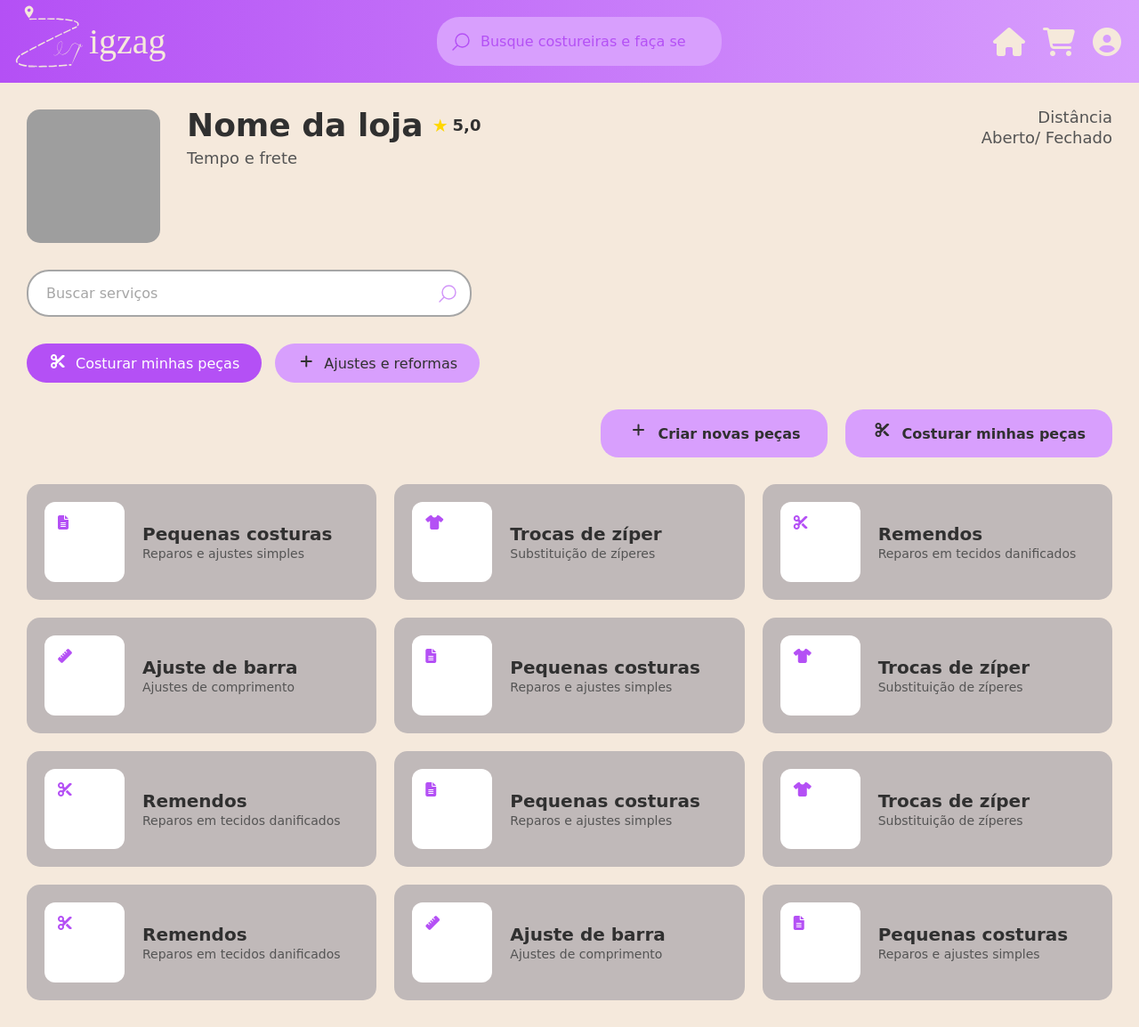
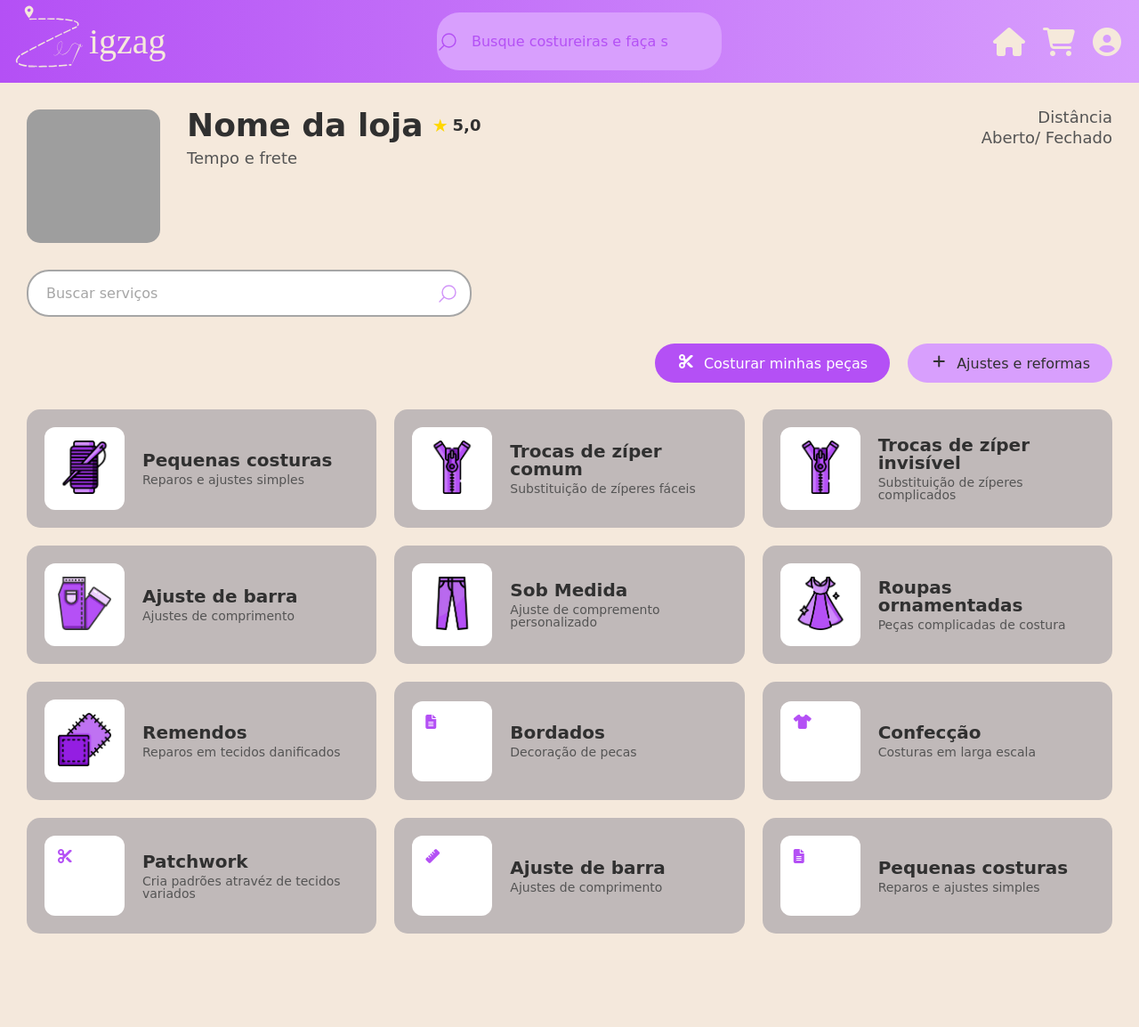
Before and after one commit to ZigZagTTE/zigzagprojeto, a PHP site: page /usuario/home-cliente-loja.php in a window 1280 px wide. Shown: the whole page at 89% size. After the commit the page ends 1049 px from the top, so only its background shows below. Run offline with PHP 8.4, Linux system fonts and the light colour scheme; some libraries are stand-ins or nearby versions; some web fonts are replaced; grey boxes are pictures that could not be loaded.

Commit message:
atualizando o home loja

```diff
--- a/usuario/home-cliente-loja.php
+++ b/usuario/home-cliente-loja.php
@@ -37,7 +37,7 @@
     <div class="info-loja">
         <!-- Header da Loja -->
         <div class="loja-header">
-            <img src="../design/images/loja-exemplo.jpg" alt="Foto da loja" class="loja-imagem">
+                <img src="https://media.istockphoto.com/id/520137102/pt/foto/desenhar-e-do-conselho.jpg?s=612x612&w=0&k=20&c=eqVmb2JzXO-Y-Rf6NUyhPucFZvT67NcW6qBFxpV-X84=" alt="Foto da loja" class="loja-imagem">
                 <div class="loja-info">
                     <div class="loja-nome">
                         Nome da loja
@@ -54,7 +54,10 @@
                 </div>
         </div>
 
+
+
         <!-- Busca de Serviços -->
+
             <div class="busca-servicos">
                 <div class="busca-container">
                     <input type="text" placeholder="Buscar serviços" class="busca-input">
@@ -76,23 +79,14 @@
                 </div>
             </div>
 
-        <!-- Botões de Ação -->
-        <div class="action-buttons">
-            <button class="action-btn">
-                <i class="fa-solid fa-plus action-icon"></i>
-                Criar novas peças
-            </button>
-            <button class="action-btn">
-                <i class="fa-solid fa-scissors action-icon"></i>
-                Costurar minhas peças
-            </button>
-        </div>
+
+
 
         <!-- Grid de Serviços -->
         <div class="servicos-grid">
             <div class="servico-card">
                 <div class="servico-icon-container">
-                    <i class="fa-solid fa-file-lines servico-icon"></i>
+                    <img class="servico-icon" src="../design/images/usu_img/agulha.png" alt="Pequenas costuras">
                 </div>
                 <div class="servico-info">
                     <div class="servico-nome">Pequenas costuras</div>
@@ -102,27 +96,27 @@
 
             <div class="servico-card">
                 <div class="servico-icon-container">
-                    <i class="fa-solid fa-shirt servico-icon"></i>
+                    <img class="servico-icon" src="../design/images/usu_img/ziper.png" alt="Zíper comum">
                 </div>
                 <div class="servico-info">
-                    <div class="servico-nome">Trocas de zíper</div>
-                    <div class="servico-descricao">Substituição de zíperes</div>
+                    <div class="servico-nome">Trocas de zíper comum</div>
+                    <div class="servico-descricao">Substituição de zíperes fáceis</div>
                 </div>
             </div>
 
             <div class="servico-card">
                 <div class="servico-icon-container">
-                    <i class="fa-solid fa-cut servico-icon"></i>
+                    <img class="servico-icon" src="../design/images/usu_img/ziper.png" alt="Zíper invisivel">
                 </div>
                 <div class="servico-info">
-                    <div class="servico-nome">Remendos</div>
-                    <div class="servico-descricao">Reparos em tecidos danificados</div>
+                    <div class="servico-nome">Trocas de zíper invisível</div>
+                    <div class="servico-descricao">Substituição de zíperes complicados</div>
                 </div>
             </div>
 
             <div class="servico-card">
                 <div class="servico-icon-container">
-                    <i class="fa-solid fa-ruler servico-icon"></i>
+                    <img class="servico-icon" src="../design/images/usu_img/calca.png" alt="Barras">
                 </div>
                 <div class="servico-info">
                     <div class="servico-nome">Ajuste de barra</div>
@@ -132,27 +126,27 @@
 
             <div class="servico-card">
                 <div class="servico-icon-container">
-                    <i class="fa-solid fa-file-lines servico-icon"></i>
+                    <img class="servico-icon" src="../design/images/usu_img/calça.png" alt="Sob medida">
                 </div>
                 <div class="servico-info">
-                    <div class="servico-nome">Pequenas costuras</div>
-                    <div class="servico-descricao">Reparos e ajustes simples</div>
+                    <div class="servico-nome">Sob Medida</div>
+                    <div class="servico-descricao">Ajuste de compremento personalizado</div>
                 </div>
             </div>
 
             <div class="servico-card">
                 <div class="servico-icon-container">
-                    <i class="fa-solid fa-shirt servico-icon"></i>
+                    <img class="servico-icon" src="../design/images/usu_img/vestido.png" alt="Roupas ornamentadas">
                 </div>
                 <div class="servico-info">
-                    <div class="servico-nome">Trocas de zíper</div>
-                    <div class="servico-descricao">Substituição de zíperes</div>
+                    <div class="servico-nome">Roupas ornamentadas</div>
+                    <div class="servico-descricao">Peças complicadas de costura</div>
                 </div>
             </div>
 
             <div class="servico-card">
                 <div class="servico-icon-container">
-                    <i class="fa-solid fa-cut servico-icon"></i>
+                    <img class="servico-icon" src="../design/images/usu_img/tecido.png" alt="Remendos">
                 </div>
                 <div class="servico-info">
                     <div class="servico-nome">Remendos</div>
@@ -165,8 +159,8 @@
                     <i class="fa-solid fa-file-lines servico-icon"></i>
                 </div>
                 <div class="servico-info">
-                    <div class="servico-nome">Pequenas costuras</div>
-                    <div class="servico-descricao">Reparos e ajustes simples</div>
+                    <div class="servico-nome">Bordados</div>
+                    <div class="servico-descricao">Decoração de pecas</div>
                 </div>
             </div>
 
@@ -175,8 +169,8 @@
                     <i class="fa-solid fa-shirt servico-icon"></i>
                 </div>
                 <div class="servico-info">
-                    <div class="servico-nome">Trocas de zíper</div>
-                    <div class="servico-descricao">Substituição de zíperes</div>
+                    <div class="servico-nome">Confecção</div>
+                    <div class="servico-descricao">Costuras em larga escala</div>
                 </div>
             </div>
 
@@ -185,8 +179,8 @@
                     <i class="fa-solid fa-cut servico-icon"></i>
                 </div>
                 <div class="servico-info">
-                    <div class="servico-nome">Remendos</div>
-                    <div class="servico-descricao">Reparos em tecidos danificados</div>
+                    <div class="servico-nome">Patchwork</div>
+                    <div class="servico-descricao">Cria padrões atravéz de tecidos variados</div>
                 </div>
             </div>
 
--- a/usuario/home.css
+++ b/usuario/home.css
@@ -202,7 +202,7 @@
 
 .search-container {
     width: 100%;
-    max-width: 320px;
+    max-width: 1000px;
     margin: 0;
     align-self: center;
 }
@@ -212,9 +212,9 @@
     align-items: center;
     background-color: #d89ffd;
     border-radius: 25px;
-    padding: 10px 35px;
+    padding: 15px 50px 15px 20px;
     width: 100%;
-    max-width: 320px;
+    max-width: 1000px;
     margin: 0 auto;
     animation: expandSearch 0.9s ease-out forwards;
     overflow: hidden;
@@ -243,7 +243,7 @@
     outline: none;
     width: 100%;
     font-size: 16px;
-    padding: 8px 5px;
+    padding: 8px 10px;
     background: transparent;
     animation: fadeIn 0.7s ease-out 0.7s forwards;
     opacity: 0;
@@ -596,8 +596,8 @@ E ASSIM POR DIANTE*/
 
 .categoria-buttons {
     display: flex;
-    gap: 15px;
-    flex-wrap: wrap;
+    gap: 20px;
+    justify-content: flex-end;
     margin-bottom: 30px;
 }
 
```
Lines whose indentation alone changed are shown as unchanged.
